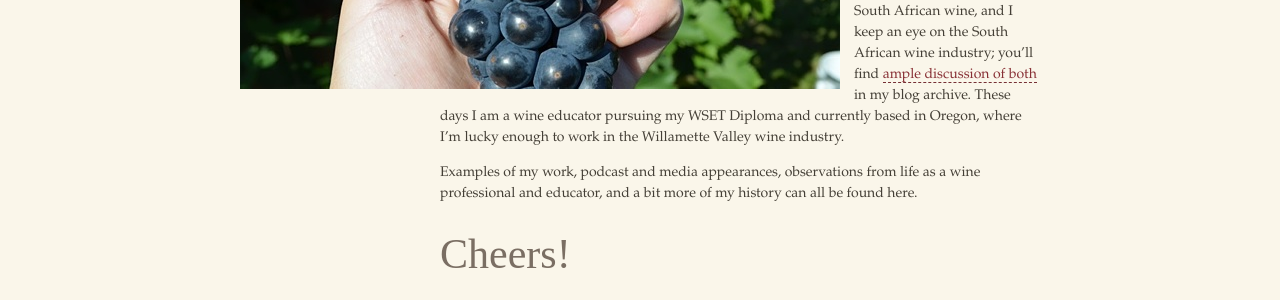
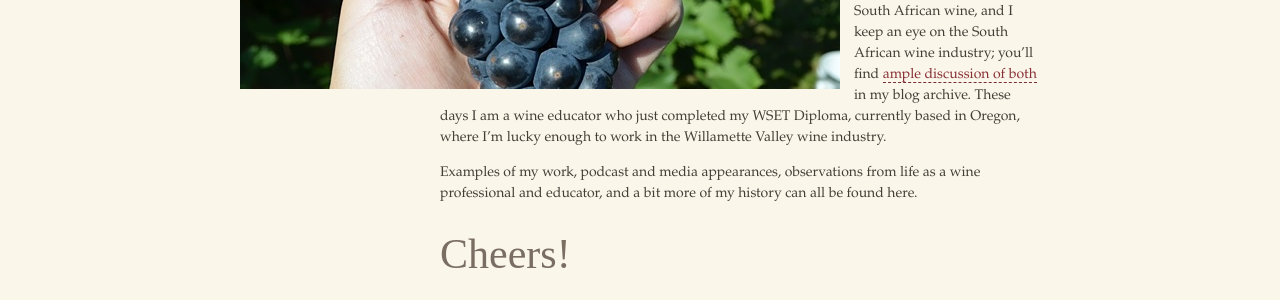
Before and after one commit to nywinewench/nywinewench.github.io, a Jekyll site: the page built from about.md, in a window 1280 px wide. Shown: the part 663-963 px from the top of the page. Built offline with Jekyll 4.4.1, drawn with Linux system fonts in a browser that asks for light colours; some web fonts are replaced; comment, search, counter and statistics services are not loaded.

Commit message:
new about

```diff
--- a/about.md
+++ b/about.md
@@ -19,7 +19,7 @@ and this blog was born. I chronicled my wine adventures as well as observations
 South Africa’s extraordinarily rich culture; once again, I found myself
 deeply in love.
 
-Here in the US, I am constantly seeking great South African wine, and I keep an eye on the South African wine industry; you’ll find [ample discussion of both](/blog) in my blog archive. These days I am a wine educator pursuing my WSET Diploma and currently based in Oregon, where I'm lucky enough to work in the Willamette Valley wine industry.
+Here in the US, I am constantly seeking great South African wine, and I keep an eye on the South African wine industry; you’ll find [ample discussion of both](/blog) in my blog archive. These days I am a wine educator who just completed my WSET Diploma, currently based in Oregon, where I'm lucky enough to work in the Willamette Valley wine industry.
 
 Examples of my work, podcast and media appearances, observations from life as a wine professional and educator, and a bit more of my history can all be found here.
 
```
